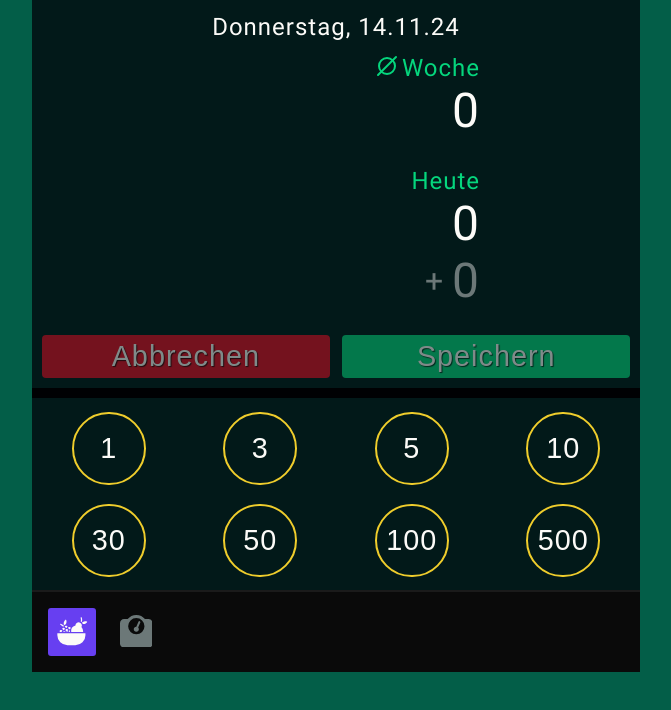
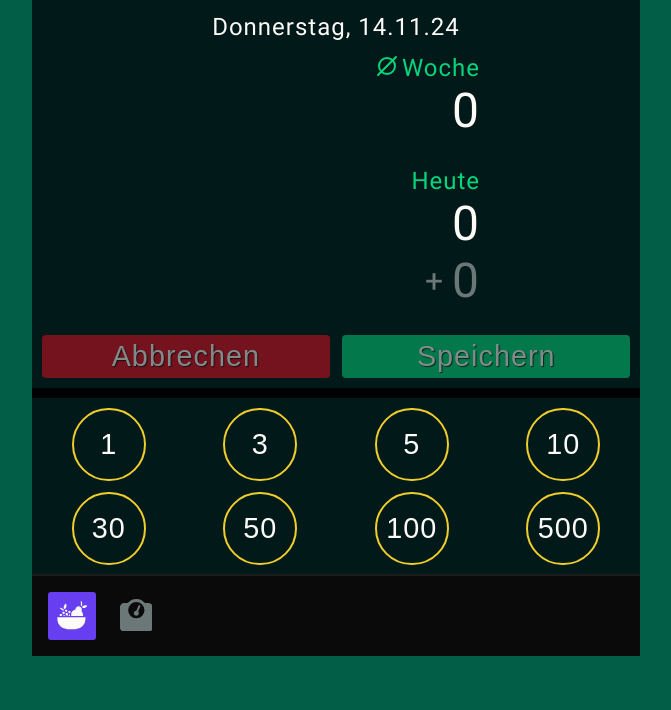
Before and after one commit to AlexSelMarburg/calories-app, a React (Vite) app: page / in a window 1280 px wide. Shown: the top 710 px of the page, without its empty margins (304-975 px from the left). Built offline with nearby package versions, Linux system fonts and the light colour scheme.

Commit message:
css test

```diff
--- a/src/components/CaloriesButtons/CaloriesButtons.module.css
+++ b/src/components/CaloriesButtons/CaloriesButtons.module.css
@@ -1,6 +1,6 @@
 .CaloriesButtons {
   background-color: var(--secondary-bg-color);
-  height: 12rem;
+  height: 11rem;
   width: 100%;
   padding: 8px 5px;
 
```
